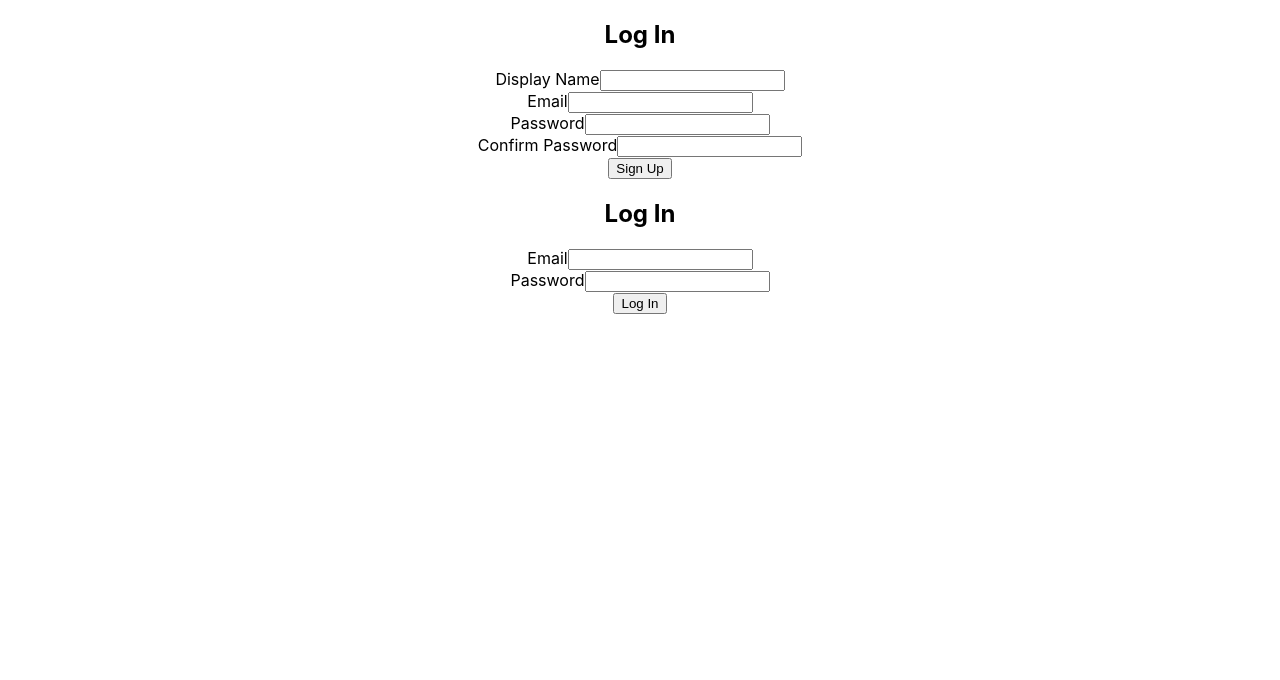
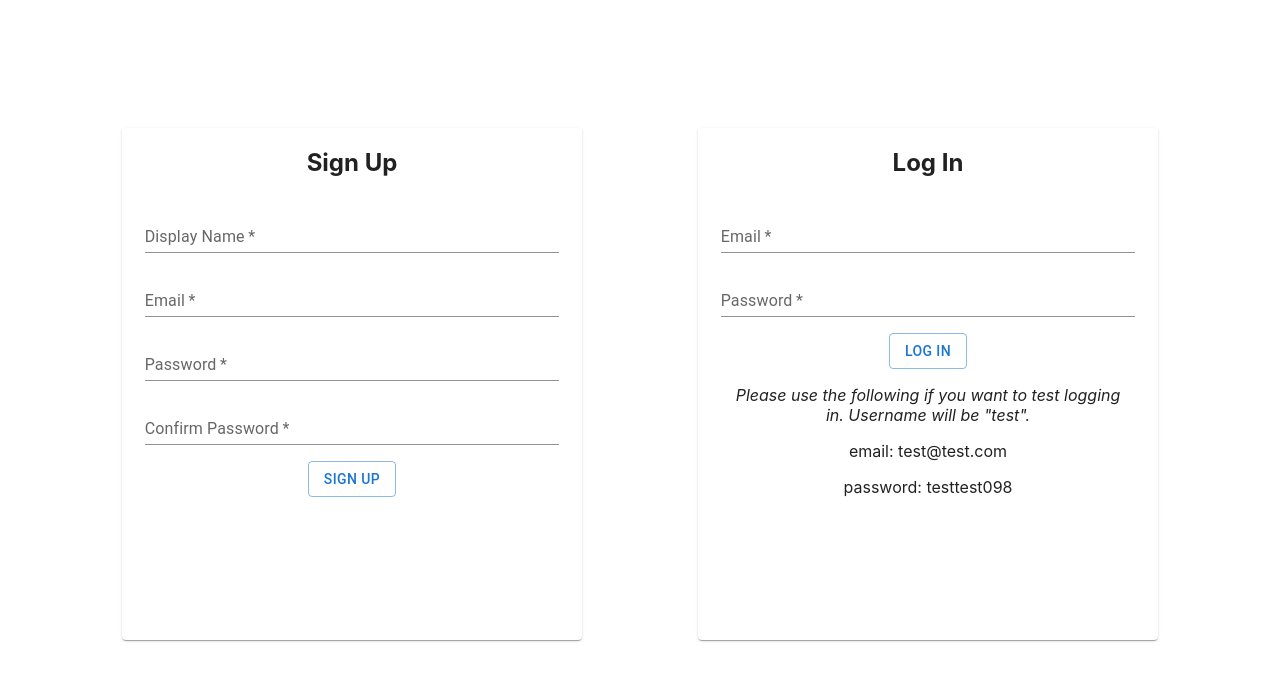
Before and after one commit to MahoMori/to-go-list, a React (Create React App) app: page / in a window 1280 px wide. Shown: the top 680 px of the page. Built offline with nearby package versions, Linux system fonts and the light colour scheme; no server answers.

Commit message:
styled sign up and log in page

```diff
--- a/src/components/login/login.component.jsx
+++ b/src/components/login/login.component.jsx
@@ -2,6 +2,13 @@ import React, { useState } from "react";
 import { useLocation, useNavigate } from "react-router-dom";
 import { signInWithEmailAndPassword } from "firebase/auth";
 import { auth } from "../../firebase/firebase.util";
+
+import {
+  CustomCard,
+  CustomTextFiled,
+  CustomButton,
+  CustomBoxLogIn,
+} from "../signUp-logIn.style";
 
 const LogIn = () => {
   const [user, setUser] = useState({ email: "", password: "" });
@@ -40,27 +47,39 @@ const LogIn = () => {
   };
 
   return (
-    <div>
+    <CustomCard>
       <h2>Log In</h2>
       <form onSubmit={handleSubmit}>
+        <CustomTextFiled
+          variant="standard"
+          label="Email"
+          name="email"
+          type="email"
+          onChange={handleChange}
+          required
+        />
+        <CustomTextFiled
+          variant="standard"
+          label="Password"
+          name="password"
+          type="password"
+          onChange={handleChange}
+          required
+        />
         <div>
-          <label>Email</label>
-          <input name="email" type="email" onChange={handleChange} required />
-        </div>
-        <div>
-          <label>Password</label>
-          <input
-            name="password"
-            type="password"
-            onChange={handleChange}
-            required
-          />
-        </div>
-        <div>
-          <button>Log In</button>
+          <CustomButton variant="outlined">Log In</CustomButton>
         </div>
       </form>
-    </div>
+
+      <CustomBoxLogIn>
+        <i>
+          Please use the following if you want to test logging in. Username will
+          be "test".
+        </i>
+        <p>email: test@test.com</p>
+        <p>password: testtest098</p>
+      </CustomBoxLogIn>
+    </CustomCard>
   );
 };
 
--- a/src/components/main-page.jsx
+++ b/src/components/main-page.jsx
@@ -49,18 +49,10 @@ const MainPage = () => {
   };
 
   const [currentUser, setCurrentUser] = useState();
-  const getCurrentUser = onAuthStateChanged(auth, (user) => {
-    if (user) {
-      allUser.map((u) => {
-        if (u.email === user.email) {
-          setCurrentUser(u.displayName);
-        }
-      });
-    }
-  });
 
   useEffect(() => {
     getAllUser();
+    setCurrentUser(auth.currentUser.displayName);
   }, []);
 
   return (
--- a/src/components/signUp-logIn-page.js
+++ b/src/components/signUp-logIn-page.js
@@ -3,11 +3,24 @@ import React from "react";
 import SignUp from "./signup/signup.component";
 import LogIn from "./login/login.component";
 
+import { CustomBox, CustomGridContainer } from "./signUp-logIn.style";
+
+import Grid from "@mui/material/Grid";
+
 const SignUpLoginPage = () => {
-  return <div>
-      <SignUp />
-      <LogIn />
-  </div>;
+  return (
+    <CustomBox>
+      <CustomGridContainer container>
+        <Grid item xs={12} md={6}>
+          <SignUp />
+        </Grid>
+
+        <Grid item xs={12} md={6}>
+          <LogIn />
+        </Grid>
+      </CustomGridContainer>
+    </CustomBox>
+  );
 };
 
 export default SignUpLoginPage;
--- /dev/null
+++ b/src/components/signUp-logIn.style.js
@@ -0,0 +1,60 @@
+import { styled } from "@mui/material/styles";
+
+// signUp-logIn-page
+import Box from "@mui/material/Box";
+import Grid from "@mui/material/Grid";
+
+// signup.component
+import Card from "@mui/material/Card";
+import TextField from "@mui/material/TextField";
+import Button from "@mui/material/Button";
+
+// -------------------------------------------
+// signUp-logIn-page
+export const CustomBox = styled(Box)(() => ({
+  height: "100vh",
+
+  display: "flex",
+  justifyContent: "center",
+  alignItems: "center",
+}));
+
+export const CustomGridContainer = styled(Grid)(() => ({
+  width: "90%",
+  height: "80%",
+}));
+
+// signup.component
+export const CustomCard = styled(Card)(({ theme }) => ({
+  [theme.breakpoints.up("xs")]: {
+    width: "90%",
+    height: "85%",
+
+    margin: "3rem auto",
+  },
+
+  [theme.breakpoints.up("lg")]: {
+    width: "80%",
+    height: "80%",
+
+    margin: "3rem auto",
+  },
+
+  [theme.breakpoints.up("xl")]: {
+    height: "60%",
+  },
+}));
+
+export const CustomTextFiled = styled(TextField)(() => ({
+  width: "90%",
+  margin: "0.5rem 0",
+}));
+
+export const CustomButton = styled(Button)(() => ({
+  marginTop: "0.5rem",
+}));
+
+export const CustomBoxLogIn = styled(Box)(() => ({
+  padding: "1rem 2rem 0",
+  // width: "85%",
+}));
--- a/src/components/signup/signup.component.jsx
+++ b/src/components/signup/signup.component.jsx
@@ -1,6 +1,17 @@
 import React, { useState } from "react";
-import { createUserWithEmailAndPassword, getAuth } from "firebase/auth";
-import { createUserProfileDocument } from "../../firebase/firebase.helper";
+import {
+  createUserWithEmailAndPassword,
+  getAuth,
+  updateProfile,
+} from "firebase/auth";
+import { addDoc, collection } from "firebase/firestore";
+import { db } from "../../firebase/firebase.util";
+
+import {
+  CustomCard,
+  CustomTextFiled,
+  CustomButton,
+} from "../signUp-logIn.style";
 
 const SignUp = () => {
   const [user, setUser] = useState({
@@ -23,12 +34,15 @@ const SignUp = () => {
 
     // handle with firebase
     try {
-      const { user } = await createUserWithEmailAndPassword(
-        auth,
-        email,
-        password
-      );
-      await createUserProfileDocument(user, { displayName });
+      await createUserWithEmailAndPassword(auth, email, password);
+
+      await updateProfile(auth.currentUser, {
+        displayName: displayName,
+      });
+
+      const docRef = await addDoc(collection(db, "users"), {
+        displayName: user.displayName,
+      });
 
       setUser({
         displayName: "",
@@ -52,53 +66,53 @@ const SignUp = () => {
   };
 
   return (
-    <div>
-      <h2>Log In</h2>
+    <CustomCard>
+      <h2>Sign Up</h2>
       <form onSubmit={handleSubmit}>
         <div>
-          <label>Display Name</label>
-          <input
+          <CustomTextFiled
+            label="Display Name"
+            variant="standard"
             onChange={handleChange}
             name="displayName"
             type="text"
-            label="Display Name"
+            value={user.displayName}
             required
           />
-        </div>
-        <div>
-          <label>Email</label>
-          <input
+          <CustomTextFiled
+            label="Email"
+            variant="standard"
             onChange={handleChange}
             name="email"
             type="email"
-            label="Email"
+            value={user.email}
             required
           />
-        </div>
-        <div>
-          <label>Password</label>
-          <input
+          <CustomTextFiled
+            label="Password"
+            variant="standard"
             onChange={handleChange}
             name="password"
             type="password"
-            label="Password"
+            value={user.password}
             required
           />
-        </div>
-        <div>
-          <label>Confirm Password</label>
-          <input
+          <CustomTextFiled
+            label="Confirm Password"
+            variant="standard"
             onChange={handleChange}
             name="confirmPassword"
             type="password"
-            label="Confirm Password"
+            value={user.confirmPassword}
             required
           />
         </div>
 
-        <button type="submit">Sign Up</button>
+        <CustomButton type="submit" variant="outlined">
+          Sign Up
+        </CustomButton>
       </form>
-    </div>
+    </CustomCard>
   );
 };
 
--- a/src/firebase/firebase.helper.js
+++ /dev/null
@@ -1,43 +0,0 @@
-import {
-  serverTimestamp,
-  setDoc,
-  doc,
-  writeBatch,
-  collection,
-} from "firebase/firestore";
-import { db } from "./firebase.util";
-
-export const createUserProfileDocument = async (userAuth, additionalData) => {
-  if (!userAuth) return;
-
-  try {
-    const formData = {
-      displayName: additionalData.displayName,
-      email: userAuth.email,
-      timestamp: serverTimestamp(),
-    };
-    await setDoc(doc(db, "users", userAuth.uid), formData);
-  } catch (error) {
-    console.log("Error creating user: ", error.message);
-  }
-};
-
-export const addCollectionAndDocuments = async (
-  collectionKey,
-  objectsToAdd
-) => {
-  const batch = writeBatch(db);
-
-  const collectionRef = collection(db, collectionKey);
-  objectsToAdd.forEach((obj) => {
-    const newDocRef = doc(collectionRef);
-    batch.set(newDocRef, obj);
-  });
-
-  await batch.commit();
-};
-
-export const addDirectoryDocuments = async (collectionKey, objectsToAdd) => {
-  const directoryRef = doc(collection(db, collectionKey));
-  await setDoc(directoryRef, objectsToAdd);
-};
```
